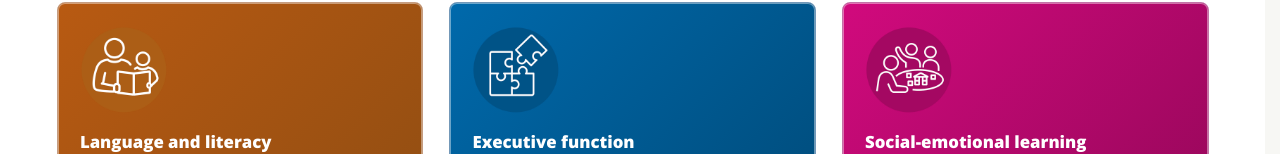
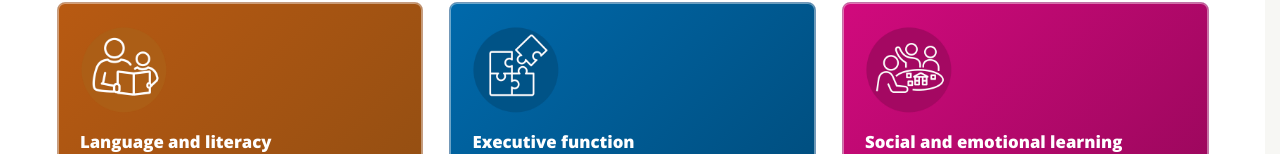
Before and after one commit to QED-KLPT/QED-KLPT, an Angular app: page /learning-domains in a window 1280 px wide. Shown: the part 646-800 px from the top of the page. Built offline with nearby package versions, Linux system fonts and the light colour scheme.

Commit message:
social emotional learning change

```diff
--- a/src/app/components/learning-domains/learning-domains.ts
+++ b/src/app/components/learning-domains/learning-domains.ts
@@ -72,10 +72,10 @@ export class LearningDomains implements OnInit {
       blueHoverBorderColor: '#005EB8',
     },
     {
-      title: 'Social-emotional learning',
+      title: 'Social and emotional learning',
       description: 'Foster self-awareness, emotion regulation, empathy, and positive relationships.',
       url: '/learning-domains/social-and-emotional-learning',
-      imageAlt: 'Social-emotional learning icon',
+      imageAlt: 'Social and emotional learning icon',
       imageName: 'social-emotional-learning',
       background: 'linear-gradient(135deg, #D10A7D 0%, #930758 100%)',
       hoverBorderColor: '#A40862',
--- a/src/app/components/social-and-emotional-learning/social-and-emotional-learning.html
+++ b/src/app/components/social-and-emotional-learning/social-and-emotional-learning.html
@@ -3,7 +3,7 @@
     <div class="domain-hero__layout">
       <div class="domain-hero__copy">
         <p class="eyebrow">Learning domain</p>
-        <h1>Social-emotional learning</h1>
+        <h1>Social and emotional learning</h1>
         <p>
           <b>Social learning</b> involves children learning in pairs, small groups or as a whole group. Collaborative learning opportunities in early childhood help the development of children’s communication skills, social skills, social regulation skills and awareness of others.
         </p>
```
